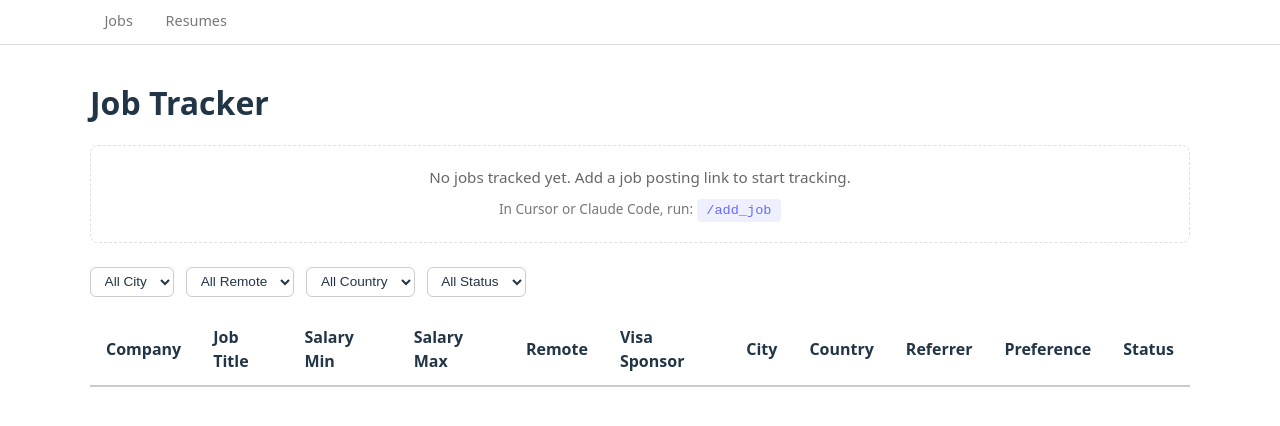
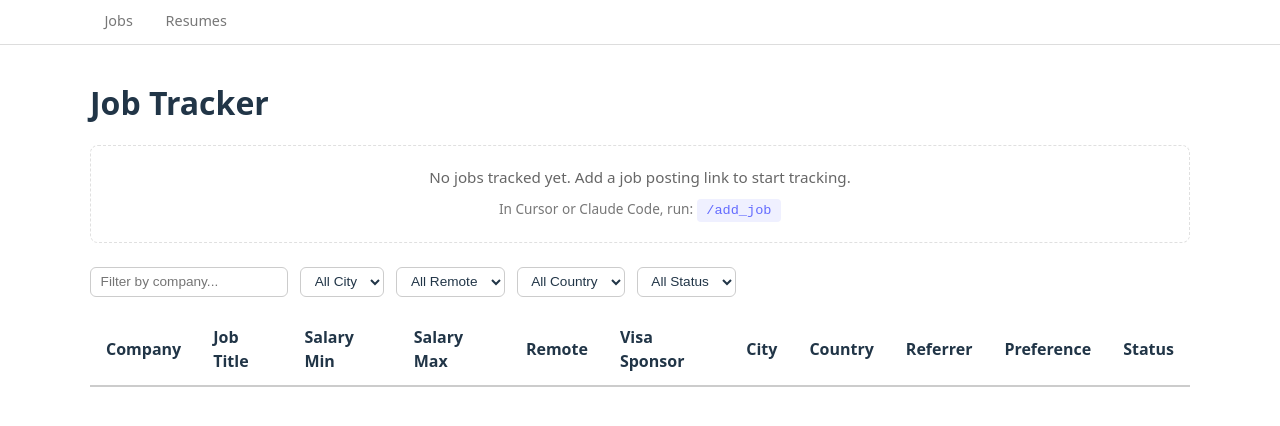
Before and after one commit to fiffty/JobCinch, a React (Vite) app: page / in a window 1280 px wide. Shown: the top 426 px of the page. Built offline with nearby package versions, Linux system fonts and the light colour scheme.

Commit message:
add search by name

```diff
--- a/src/App.css
+++ b/src/App.css
@@ -491,7 +491,8 @@ input.editable-date {
   margin-bottom: 1rem;
 }
 
-.filters-row select {
+.filters-row select,
+.filters-row input[type='text'] {
   padding: 0.35rem 0.6rem;
   border: 1px solid #555;
   border-radius: 6px;
@@ -658,7 +659,8 @@ input.editable-date {
     border-color: #ccc;
   }
 
-  .filters-row select {
+  .filters-row select,
+  .filters-row input[type='text'] {
     border-color: #ccc;
   }
 
--- a/src/pages/JobsIndex.tsx
+++ b/src/pages/JobsIndex.tsx
@@ -325,6 +325,19 @@ export default function JobsIndex() {
         {columnFilters.length > 0 && (
           <button onClick={() => setColumnFilters([])}>Reset Filters</button>
         )}
+        <input
+          type="text"
+          placeholder="Filter by company..."
+          value={(columnFilters.find((f) => f.id === 'company')?.value as string) ?? ''}
+          onChange={(e) => {
+            const val = e.target.value;
+            setColumnFilters((prev) =>
+              val
+                ? [...prev.filter((f) => f.id !== 'company'), { id: 'company', value: val }]
+                : prev.filter((f) => f.id !== 'company'),
+            );
+          }}
+        />
         {(['city', 'remote', 'country', 'status'] as const).map((key) => (
           <select
             key={key}
```
